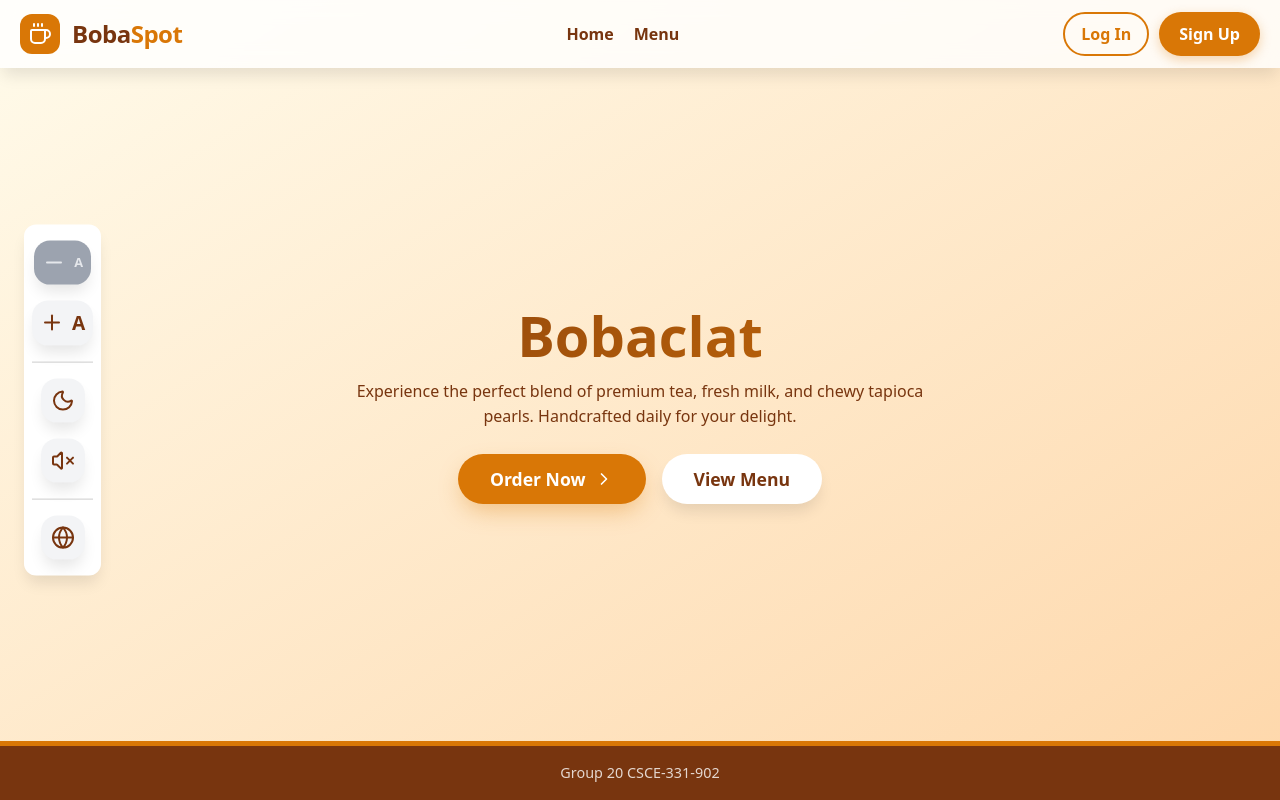
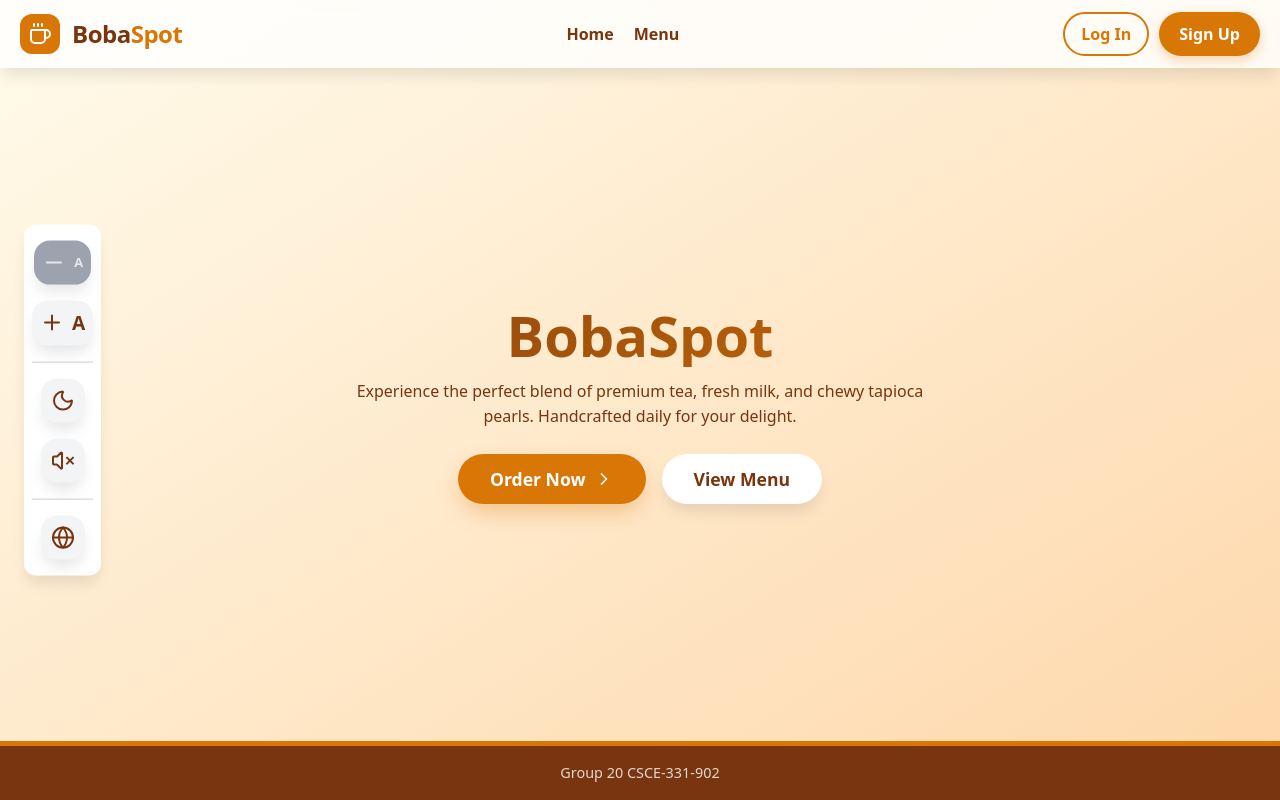
Before and after one commit to CSCE331-Fall2025-900-911/project3-gang-20, a React app in the folder frontend/: page / in a window 1280 px wide. Built offline with nearby package versions, Linux system fonts and the light colour scheme; no server answers; the HTML template or start-up script is replaced by a standard one.

Commit message:
change name

```diff
--- a/frontend/src/landing_page.jsx
+++ b/frontend/src/landing_page.jsx
@@ -213,7 +213,7 @@ function LandingPage() {
                             WebkitTextFillColor: highContrast ? 'currentColor' : 'transparent',
                             color: theme.text
                         }}>
-                            <span>Bobaclat</span>
+                            <span>BobaSpot</span>
                         </h1>
                         <p style={{ fontSize: 'clamp(1rem, 2vh, 1.25rem)', color: theme.textLight, maxWidth: '600px', margin: '0 auto 3vh', lineHeight: '1.6' }}>
                             <span>Experience the perfect blend of premium tea, fresh milk, and chewy tapioca pearls. Handcrafted daily for your delight.</span>
```
